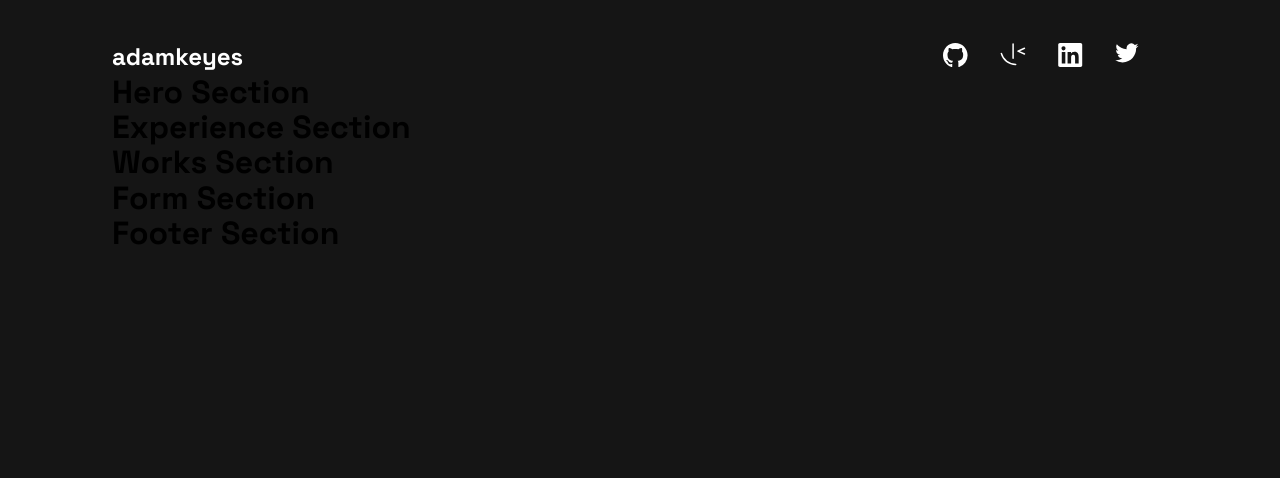
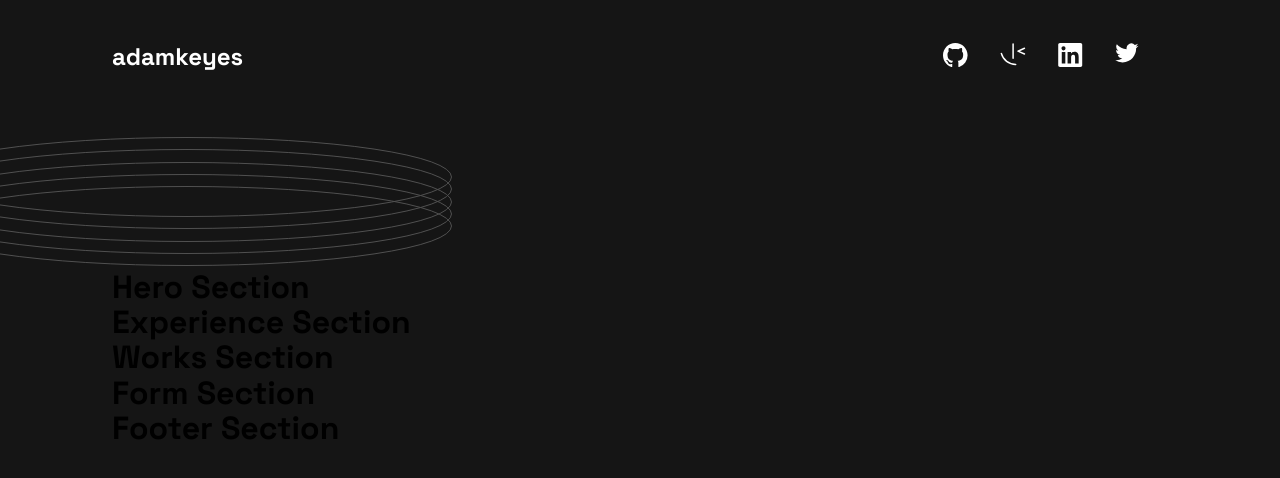
Before and after one commit to CalderonVasquez/fe-portfolio, a React (Vite) app: page / in a window 1280 px wide. Shown: the top 478 px of the page. Built offline with nearby package versions, Linux system fonts and the light colour scheme.

Commit message:
add top left background image graphic

```diff
--- a/src/App.jsx
+++ b/src/App.jsx
@@ -10,12 +10,15 @@ function App() {
         <div className='container'>
             <div className='hero-background-wrapper'>
                 <Navigation />
+                <div className='graphic top-left'></div>
                 <Hero />
             </div>
             <main>
                 <Experience />
+                <div className='graphic middle-right'></div>
                 <Works />
                 <Form />
+                <div className='graphic bottom-left'></div>
             </main>
             <Footer />
         </div>
--- a/src/components/Navigation/Navigation.css
+++ b/src/components/Navigation/Navigation.css
@@ -7,6 +7,7 @@
     color: var(--heading-color);
     font-weight: var(--bold);
     margin-top: 2.438rem;
+    margin-bottom: 3.875rem;
 }
 .nav-links {
     display: flex;
--- a/src/index.css
+++ b/src/index.css
@@ -79,19 +79,6 @@ h1, h2, h3, h4,
 button, input, label {
   line-height: 1.1;
 }
-.container {
-    width: 90%;
-    max-width: 1120px;
-    margin: 0 auto;
-    padding: 0 2rem;
-    position: relative;
-}
-/* .hero-background-wrapper {
-    background-image: url('/public/images/image-profile-desktop.webp');
-    background-position: right;
-    background-repeat: no-repeat;
-    background-size: 445px 720px;
-} */
 a {
   text-decoration: none;
   color: inherit;
@@ -100,3 +87,30 @@ ul, ol, li {
     list-style: none;
 }
 /* ------------------------ END RESETS ------------------------- */
+
+.container {
+  width: 90%;
+  max-width: 1120px;
+  margin: 0 auto;
+  padding: 0 2rem;
+  position: relative;
+}
+.graphic {
+  position: relative;
+  z-index: 0;
+}
+.top-left {
+  top: 0;
+  left: -190px;
+  width: 530px;
+  height: 133px;
+  background-image: url('/public/images/pattern-rings.svg');
+  background-repeat: no-repeat;
+
+}
+/* .hero-background-wrapper {
+    background-image: url('/public/images/image-profile-desktop.webp');
+    background-position: right;
+    background-repeat: no-repeat;
+    background-size: 445px 720px;
+} */
```
